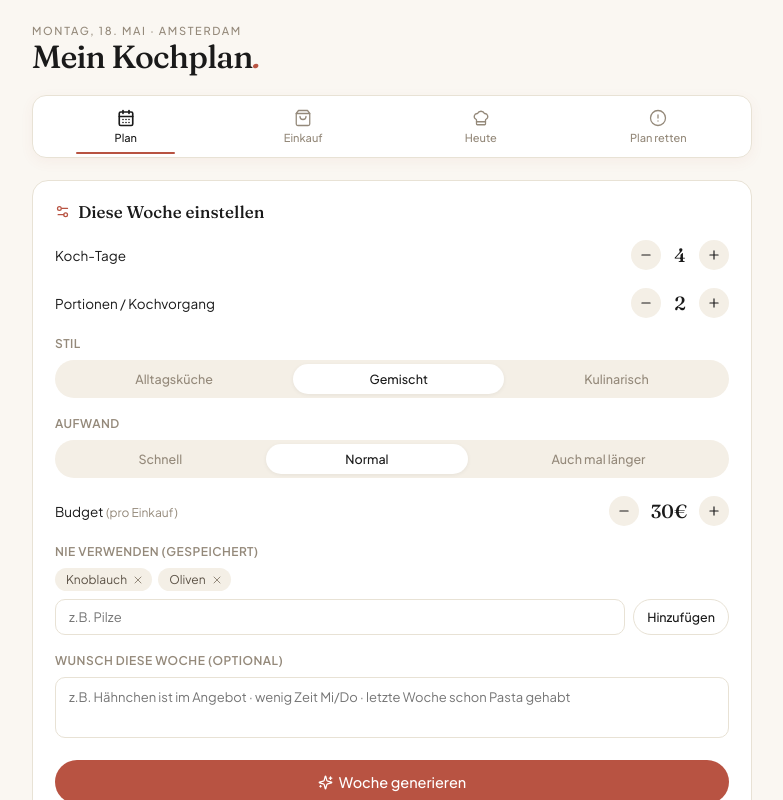
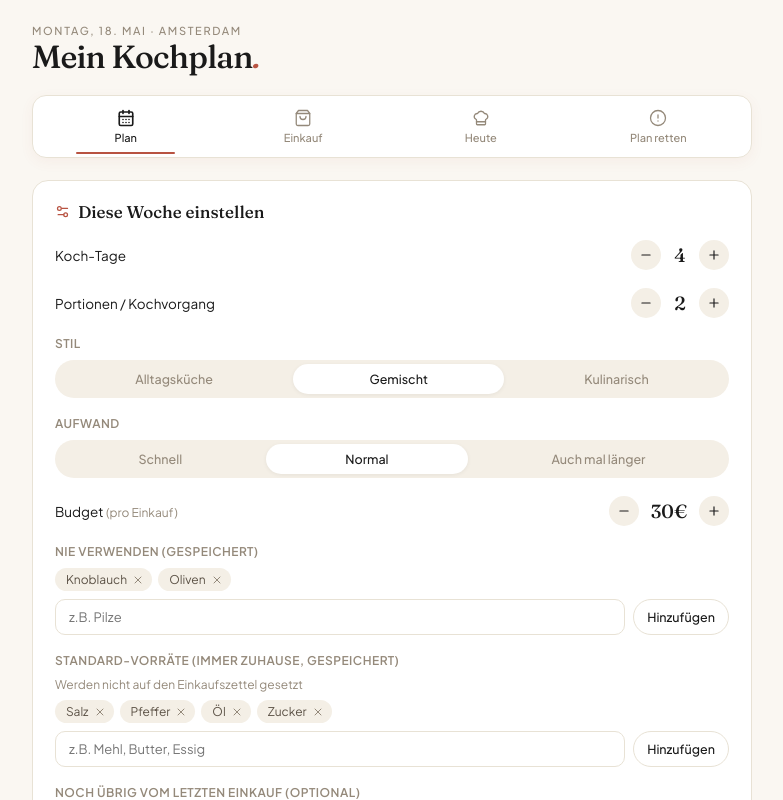
Before and after one commit to noelcek05-collab/kochplan-app, a React (Vite) app: page / in a window 1280 px wide. Shown: the top 800 px of the page, without its empty margins (248-1031 px from the left). Built offline with nearby package versions, Linux system fonts and the light colour scheme.

Commit message:
Update App.jsx

```diff
--- a/src/App.jsx
+++ b/src/App.jsx
@@ -21,8 +21,11 @@ Einstellungen diese Woche: ${s.cookDays} Koch-Tage, ${s.portions} Portionen pro
 ${stil}
 ${aufwand}
 Budget: maximal ${s.budgetEur}€ für den GESAMTEN Einkauf dieser ${s.cookDays} Koch-Tage zusammen (nicht pro Tag, nicht pro Woche - pro Einkauf). Das Budget steuert NUR wie teuer die Zutaten sein dürfen, NICHT wie aufwändig oder fleischig die Gerichte sind - die Art der Gerichte kommt allein aus Stil und Aufwand oben.
+AMSTERDAM PREISREFERENZ (Albert Heijn NL, circa): Hackfleisch 500g ~€3-4, Hähnchenbrust 600g ~€5-6, Lachs 2 Stück ~€5-6, Pasta 500g ~€1.50, Sahne 250ml ~€1.50, Käse 200g ~€2.50, Champignons 250g ~€1.50, Paprika ~€0.80/Stück. Alles ist in NL etwas teurer als in DE - rechne realistisch.
 Jedes Gericht wird für 2 Mahlzeiten gekocht (gleicher Tag abends ODER nächster Tag).
 NIEMALS verwenden: ${s.exclude.join(', ')}.
+STANDARD-VORRÄTE (immer zuhause, NICHT auf den Einkaufszettel): ${s.pantry.length > 0 ? s.pantry.join(', ') : 'keine'}.${s.leftovers ? `
+NOCH ÜBRIG vom letzten Einkauf: ${s.leftovers}. Diese Zutaten einplanen wo sinnvoll, damit sie nicht weggeworfen werden. Auf keinen Fall nochmals einkaufen lassen.` : ''}
 WICHTIG ZUR EINKAUFSLISTE: Der Nutzer kauft zwar bei Albert Heijn in den Niederlanden, ist aber Deutscher. Schreibe ALLE Produktnamen auf DEUTSCH (z.B. "1 Packung Champignons 250g", "1 Packung Hackfleisch 500g", "1 Becher Sahne 250ml") - NICHT auf Niederländisch. Trotzdem in den real bei AH erhältlichen Packungsgrößen, und Gerichte so planen dass Packungen aufgehen und nichts im Müll landet.
 Wenn ein Gericht Wein braucht: konkrete Kaufempfehlung auf Deutsch (Art + Beispiel, z.B. "trockener Rotwein, günstige Flasche, z.B. einfacher Merlot").`;
 }
@@ -239,6 +242,9 @@ export default function App() {
   const [exclude, setExclude] = useState(['Knoblauch', 'Oliven']);
   const [exInput, setExInput] = useState('');
   const [wish, setWish] = useState('');
+  const [leftovers, setLeftovers] = useState('');
+  const [pantry, setPantry] = useState(['Salz', 'Pfeffer', 'Öl', 'Zucker']);
+  const [pantryInput, setPantryInput] = useState('');
 
   const [bundle, setBundle] = useState(null);
   const [done, setDone] = useState({});
@@ -267,7 +273,7 @@ export default function App() {
   const rescueEnd = useRef(null);
   const cookEnd = useRef(null);
 
-  const settings = { cookDays, style, effort, budgetEur, portions, exclude };
+  const settings = { cookDays, style, effort, budgetEur, portions, exclude, leftovers, pantry };
 
   useEffect(() => {
     if (!document.querySelector('link[data-kp3]')) {
@@ -282,6 +288,8 @@ export default function App() {
     if (g('budgetEur') != null) setBudgetEur(g('budgetEur'));
     if (g('portions') != null) setPortions(g('portions'));
     if (g('exclude')) setExclude(g('exclude'));
+    if (g('pantry')) setPantry(g('pantry'));
+    if (g('leftovers')) setLeftovers(g('leftovers'));
     if (g('bundle')) setBundle(g('bundle'));
     if (g('done')) setDone(g('done'));
     if (g('recipes')) setRecipes(g('recipes'));
@@ -295,6 +303,7 @@ export default function App() {
   useEffect(() => { if (hydrated) store.set('budgetEur', budgetEur); }, [budgetEur, hydrated]);
   useEffect(() => { if (hydrated) store.set('portions', portions); }, [portions, hydrated]);
   useEffect(() => { if (hydrated) store.set('exclude', exclude); }, [exclude, hydrated]);
+  useEffect(() => { if (hydrated) store.set('pantry', pantry); }, [pantry, hydrated]);
   useEffect(() => { if (hydrated) store.set('bundle', bundle); }, [bundle, hydrated]);
   useEffect(() => { if (hydrated) store.set('done', done); }, [done, hydrated]);
   useEffect(() => { if (hydrated) store.set('recipes', recipes); }, [recipes, hydrated]);
@@ -474,8 +483,25 @@ export default function App() {
                   <Btn onClick={addEx} small>Hinzufügen</Btn>
                 </div>
               </Field>
+              <Field label="Standard-Vorräte (immer zuhause, gespeichert)">
+                <div style={{ fontSize: 12, color: C.ink3, marginBottom: 8 }}>Werden nicht auf den Einkaufszettel gesetzt</div>
+                <div style={{ display: 'flex', flexWrap: 'wrap', gap: 6, marginBottom: 8 }}>
+                  {pantry.map(x => (
+                    <span key={x} style={{ display: 'inline-flex', alignItems: 'center', gap: 5, fontSize: 12, padding: '4px 8px 4px 11px', background: C.surf2, color: C.ink2, borderRadius: 100 }}>
+                      {x}<button onClick={() => setPantry(p => p.filter(i => i !== x))} style={{ border: 'none', background: 'none', cursor: 'pointer', color: C.ink3, display: 'flex', padding: 0 }}><X size={12} /></button>
+                    </span>
+                  ))}
+                </div>
+                <div style={{ display: 'flex', gap: 8 }}>
+                  <input value={pantryInput} onChange={e => setPantryInput(e.target.value)} onKeyDown={e => { if (e.key === 'Enter') { const v = pantryInput.trim(); if (v && !pantry.includes(v)) setPantry(p => [...p, v]); setPantryInput(''); } }} placeholder="z.B. Mehl, Butter, Essig" style={{ flex: 1, fontFamily: 'var(--font-body)', fontSize: 13, padding: '9px 13px', borderRadius: 10, border: `1px solid ${C.bd}`, background: C.surf, color: C.ink, outline: 'none' }} />
+                  <Btn onClick={() => { const v = pantryInput.trim(); if (v && !pantry.includes(v)) setPantry(p => [...p, v]); setPantryInput(''); }} small>Hinzufügen</Btn>
+                </div>
+              </Field>
+              <Field label="Noch übrig vom letzten Einkauf (optional)">
+                <textarea value={leftovers} onChange={e => setLeftovers(e.target.value)} placeholder="z.B. halbe Zwiebel, Karotten, Becher Sahne noch da" rows={2} style={{ width: '100%', resize: 'none', fontFamily: 'var(--font-body)', fontSize: 13, lineHeight: 1.5, padding: '10px 13px', borderRadius: 10, border: `1px solid ${C.bd}`, background: C.surf, color: C.ink, outline: 'none' }} />
+              </Field>
               <Field label="Wunsch diese Woche (optional)">
-                <textarea value={wish} onChange={e => setWish(e.target.value)} placeholder="z.B. Hähnchen ist im Angebot · wenig Zeit Mi/Do · letzte Woche schon Pasta gehabt" rows={2} style={{ width: '100%', resize: 'none', fontFamily: 'var(--font-body)', fontSize: 13, lineHeight: 1.5, padding: '10px 13px', borderRadius: 10, border: `1px solid ${C.bd}`, background: C.surf, color: C.ink, outline: 'none' }} />
+                <textarea value={wish} onChange={e => setWish(e.target.value)} placeholder="z.B. Hähnchen ist im Angebot · diese Woche asiatisch · letzte Woche schon Pasta" rows={2} style={{ width: '100%', resize: 'none', fontFamily: 'var(--font-body)', fontSize: 13, lineHeight: 1.5, padding: '10px 13px', borderRadius: 10, border: `1px solid ${C.bd}`, background: C.surf, color: C.ink, outline: 'none' }} />
               </Field>
               <Btn onClick={generate} disabled={genLoad} primary style={{ width: '100%', justifyContent: 'center', padding: '13px 0', fontSize: 14.5 }}>
                 {genLoad ? <><Loader2 size={15} style={{ animation: 'spin 1s linear infinite' }} /> Wird geplant…</> : <><Sparkles size={15} /> Woche generieren</>}
```
